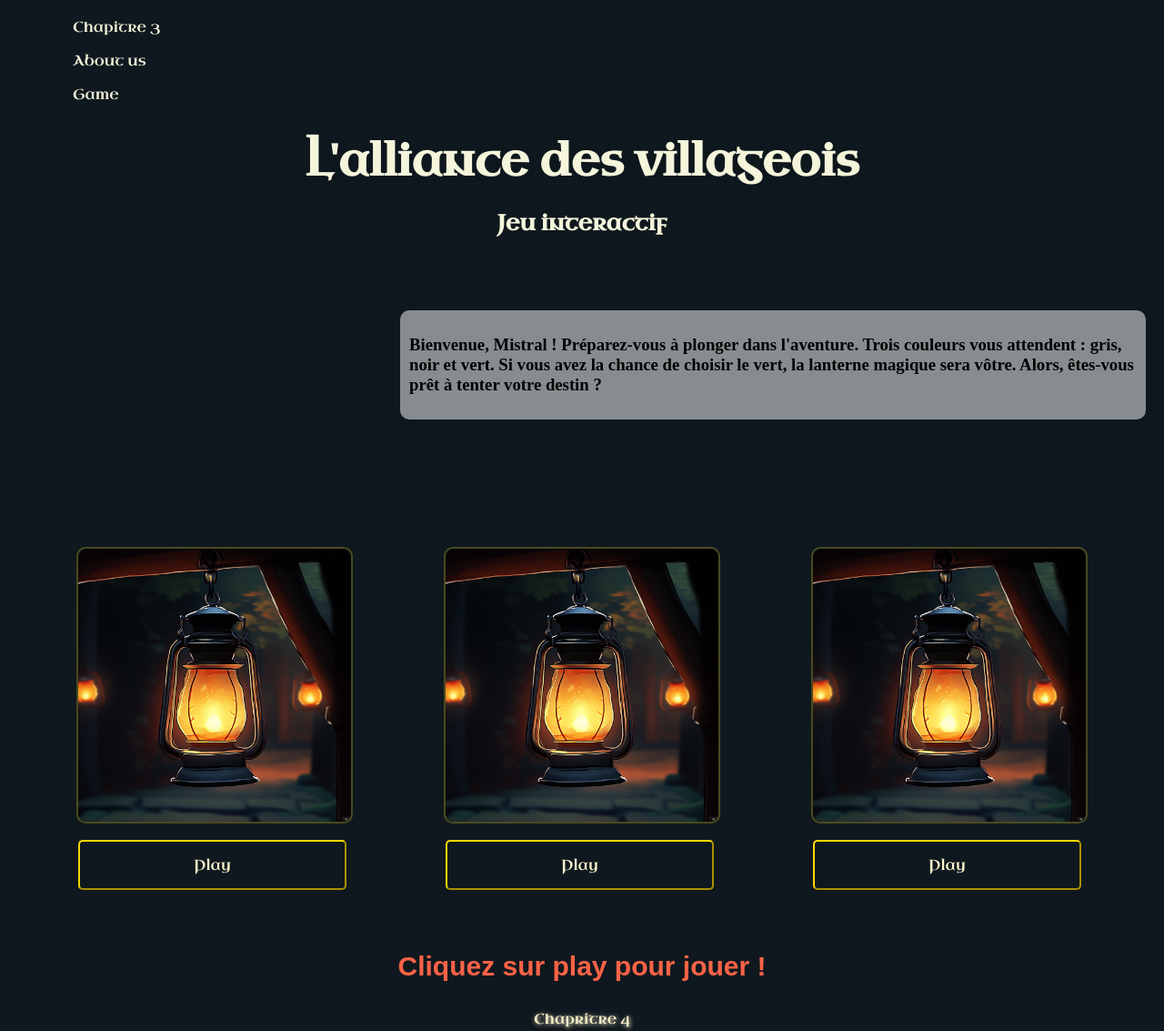
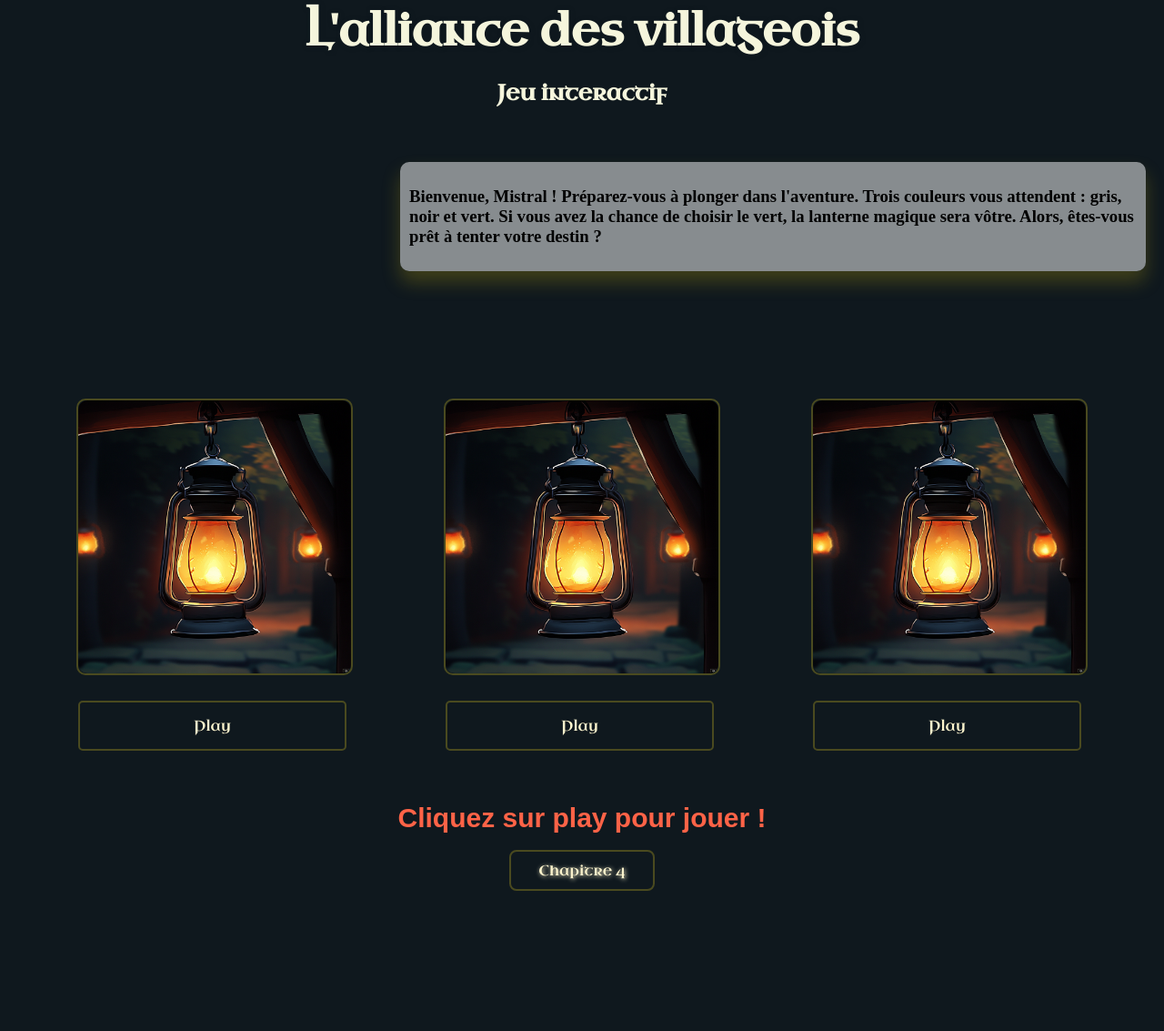
Before and after one commit to BlueeShark/G2-Projet-01, a plain HTML site: page HTML/Chap03_2.html in a window 1280 px wide. Shown: the part 37-1170 px from the top of the page at 91% size. After the commit the page ends 1044 px from the top, so only its background shows below. Drawn offline with Linux system fonts and the light colour scheme; a web font is replaced by a local one.

Commit message:
last version

```diff
--- a/CSS/chap03_2.css
+++ b/CSS/chap03_2.css
@@ -19,20 +19,13 @@ body {
     margin: 20px;
 }
 
-ul {
-    display: flex;
-    flex-direction: column;
-    justify-content: flex-end;
-    font-family: var(--font-one);
-    align-items: start;
-    margin: left 0;
-}
 
 h1 {
     font-size: 24px;
     margin-bottom: 10px;
     font-family: var(--font-one);
     font-size: 3rem;
+    margin-top: 0%;
     text-shadow: 1px 1px 5px var(--color-one);
 }
 
@@ -53,15 +46,15 @@ h3 {
     height: 120px;
     margin-left: 400px;
     margin-right: 400px;
-    margin-top: 80px;
+    margin-top: 60px;
     font-size: 1, 1rem;
     border-radius: 10px;
     padding: 0px 10px;
     color: black;
     font-family: "Modern Antiqua";
     background: rgba(255, 255, 255, 0.5);
-    box-shadow: 10px 4px 19px 0px rgba(15, 24, 30, 0.85);
     backdrop-filter: black(2px);
+    box-shadow: 0 12px 20px rgba(174, 156, 17, 0.3);
 }
 
 
@@ -117,6 +110,7 @@ h3 {
     border-radius: 10px;
     gap: 20px;
 
+
     img {
         border-radius: 10px;
     }
@@ -125,6 +119,7 @@ h3 {
 
 .img-cart:hover {
     transform: scale(1.05);
+    box-shadow: 0 0 10px 5px rgba(236, 205, 52, 0.7);
 }
 
 
@@ -140,8 +135,9 @@ button {
     background-color: var(--color-one);
     font-family: var(--font-one);
     color: var(--color-two);
-    border-color: gold;
+    border: 2px solid rgb(74, 74, 31);
     padding: 15px 40px;
+    margin-top: 10px;
     font-size: 16px;
     cursor: pointer;
     border-radius: 5px;
@@ -150,17 +146,14 @@ button {
     background-color: 0.3s ease;
 }
 
-.play-button:hover {
-    background-color: #359435;
+
+button:hover {
+    background-color: rgba(236, 205, 52, 0.7);
     transform: scale(1.1);
     box-shadow: 0 12px 20px rgba(174, 156, 17, 0.3);
+
 }
 
-button:hover {
-    background-color: #359435;
-    border-color: #359435;
-    transform: scale(1.1);
-}
 
 .link {
     background-color: var(--color-one);
@@ -170,10 +163,12 @@ button:hover {
     font-size: 1rem;
     cursor: pointer;
     border-radius: 8px;
+    padding: 10px 30px;
     text-shadow: 1px 1px 5px var(--color-two);
+    border: 2px solid rgb(74, 74, 31);
 }
 
 .link:hover {
-    scale:(1.1);
-    box-shadow: 0 0 15px 0 var(--accetnColor);
+    scale: (1.1);
+    box-shadow: 0 0 10px 5px rgba(252, 244, 205, 0.7);
 }
--- a/CSS/chap03_page1.css
+++ b/CSS/chap03_page1.css
@@ -30,8 +30,7 @@ main {
     align-items: center;
     text-align: left;
     margin-left: 400px;
-    margin-top: 10%;
-
+    margin-top: 0%;
 }
 
 h1 {
@@ -54,25 +53,30 @@ p {
     box-shadow: 10px 4px 19px 0px rgba(15, 24, 30, 0.85);
     backdrop-filter: blur(2px);
     font-family: "Modern Antiqua", serif;
+
 }
 
 .link {
     background-color: var(--color-one);
-    font-family:"Modern Antiqua", serif;
-    color:var(--color-two--);
+    font-family: "Modern Antiqua", serif;
+    text-shadow: 1px 1px 5px var(--color-two);
+    color: var(--color-two--);
     text-decoration: none;
     padding: 10px 20px;
     font-size: 1rem;
     cursor: pointer;
     border: gold solid 2px;
     border-radius: 8px;
-    text-shadow: 1px 1px 5px var(--color-two);
+    margin-top: 50px;
 }
+
 .play-link:hover {
     transform: scale(1.1);
     box-shadow: 0 12px 20px rgba(174, 156, 17, 0.3);
 }
+
 .link:hover {
     transform: scale(1.1);
     box-shadow: 0 0 15px 0 var(--accetnColor);
+    box-shadow: 0 0 10px 5px rgba(252, 244, 205, 0.7);
 }
--- a/HTML/Chap03_2.html
+++ b/HTML/Chap03_2.html
@@ -10,17 +10,12 @@
 
 <body>
     <header>
-        <nav>
-            <ul>Chapitre 3 </ul>
-            <ul>About us </ul>
-            <ul>Game</ul>
-        </nav>
-    </header>
         <main id="message">
             <h1>L'alliance des villageois</h1>
             <h2>Jeu interactif </h2>
 
-        <h3> Bienvenue, Mistral ! Préparez-vous à plonger dans l'aventure. Trois couleurs vous attendent : gris, noir et
+            <h3> Bienvenue, Mistral ! Préparez-vous à plonger dans l'aventure. Trois couleurs vous attendent : gris,
+                noir et
                 vert. Si vous avez la chance de choisir le vert, la lanterne magique sera vôtre. Alors, êtes-vous prêt à
                 tenter votre destin ?</h3>
 
@@ -49,8 +44,8 @@
             <p class="blinking-text">Cliquez sur play pour jouer !</p>
 
             <script src="../JS/chap03_02.js"></script>
-        <a href="./chap04_01_firstChoice.html " class="link">Chapritre 4 </a>
-
+            <a href="./chap04_01_firstChoice.html " class="link">Chapitre 4 </a>
+    </header>
 </body>
 
 </html>
```
Lines whose indentation alone changed are shown as unchanged.
